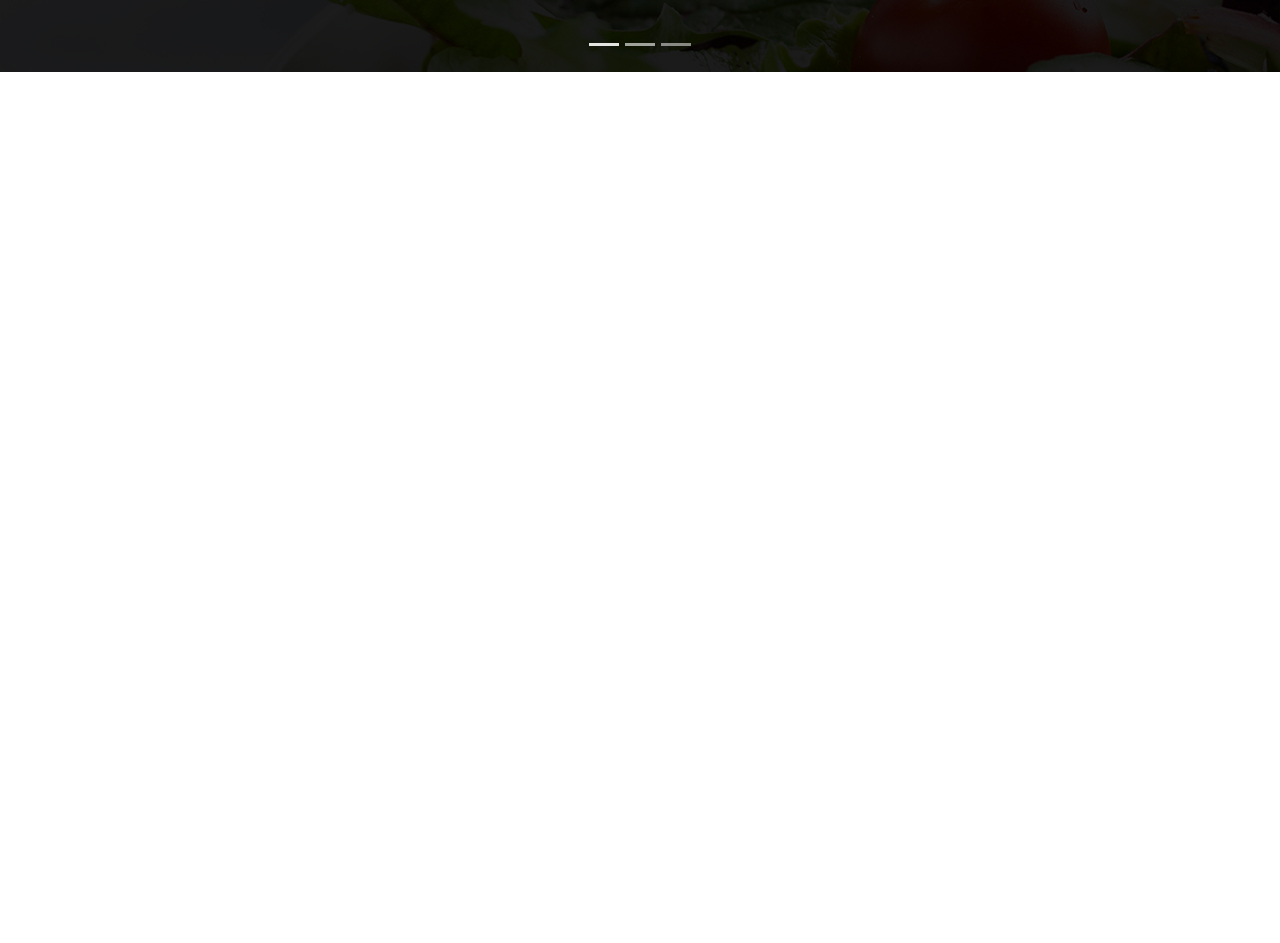
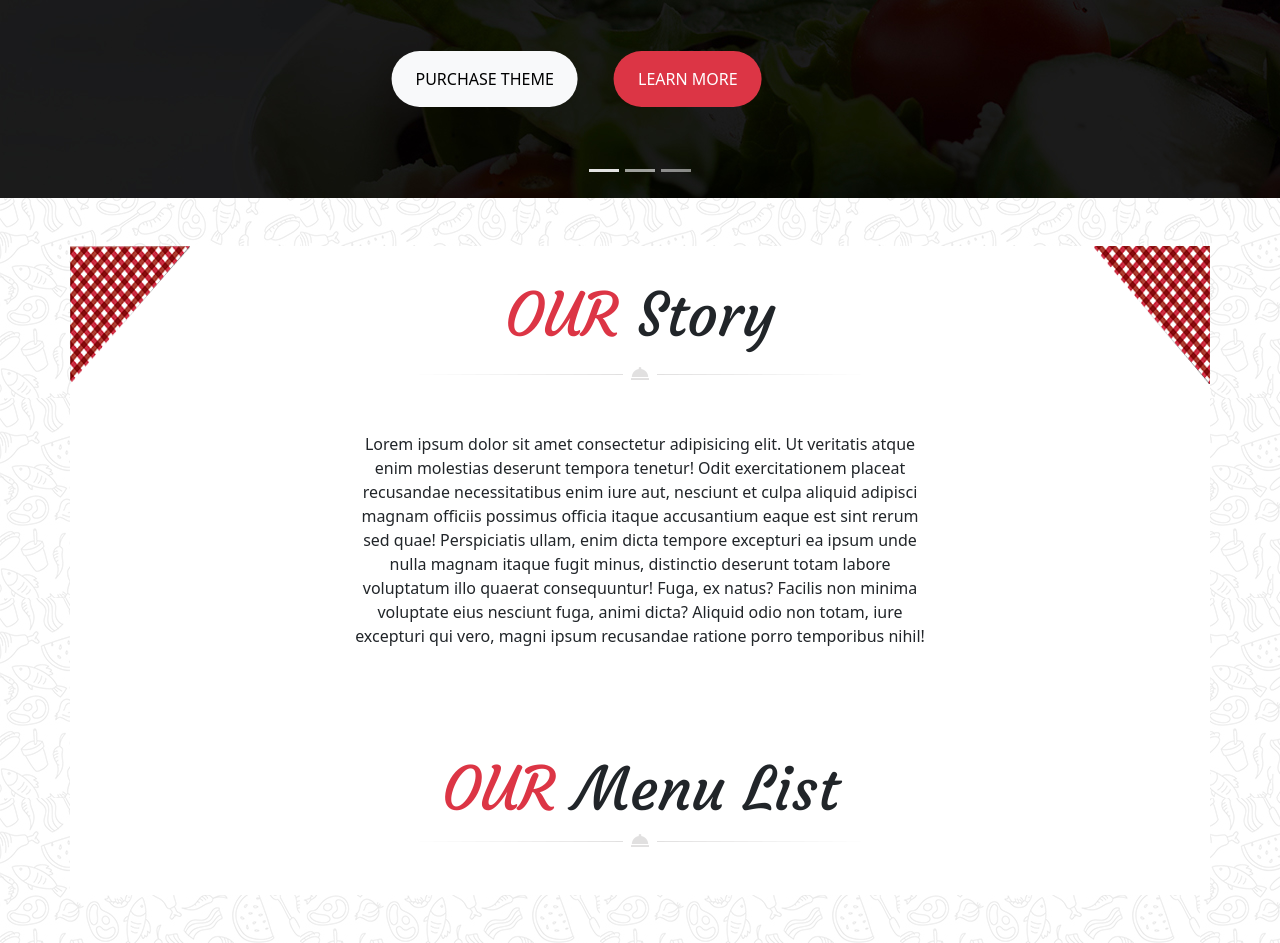
Before and after one commit to Hndrckx/git_bootstrap_les_chefs, a website: page index.html in a window 1280 px wide. Shown: the part 608-1551 px from the top of the page. Before the commit the page ends 800 px from the top, so only its background shows below. Drawn offline with nearby package versions, Linux system fonts and the light colour scheme.

Commit message:
working_menu_save

```diff
--- a/index.html
+++ b/index.html
@@ -10,105 +10,160 @@
 </head>
 
 <body>
+    <!--Header Start-->
     <header>
         <div class="bg_header" style="background-image: url(./public/img/banner1.jpg);">
+            <!--Navbar Start-->
             <nav class="navbar navbar-expand-lg navbar-light bg-transparent">
                 <div class="container-fluid">
-                    <button class="navbar-toggler" type="button" data-bs-target="#navbarSupportedContent" aria-controls="navbarSupportedContent" aria-expanded="false" aria-label="Toggle navigation"><span class="navbar-toggler-icon"></span></button>
+                    <button class="navbar-toggler" type="button" data-bs-target="#navbarSupportedContent"
+                        aria-controls="navbarSupportedContent" aria-expanded="false"
+                        aria-label="Toggle navigation"><span class="navbar-toggler-icon"></span></button>
                     <div class="collapse navbar-collapse justify-content-around m-5" id="navbarSupportedContent">
                         <div class="nav1 ps-4">
                             <ul class="navbar-nav me-auto mb-2 mb-lg-0 border-top border-bottom border-white">
                                 <li class="nav-item p-2">
-                                <a class="nav-link active text-light px-4" aria-current="page" href="#">HOME</a></li>
+                                    <a class="nav-link active text-light px-4" aria-current="page" href="#">HOME</a>
+                                </li>
                                 <li class="nav-item p-2">
-                                <a class="nav-link active text-light px-4" aria-current="page" href="#">ABOUT US</a></li>
+                                    <a class="nav-link active text-light px-4" aria-current="page" href="#">ABOUT US</a>
+                                </li>
                                 <li class="nav-item p-2">
-                                <a class="nav-link active text-light px-4" aria-current="page" href="#">MENU LIST</a></li>
+                                    <a class="nav-link active text-light px-4" aria-current="page" href="#">MENU
+                                        LIST</a></li>
                                 <li class="nav-item p-2">
-                                <a class="nav-link active text-light px-4" aria-current="page" href="#">TEAM</a></li>
+                                    <a class="nav-link active text-light px-4" aria-current="page" href="#">TEAM</a>
+                                </li>
                             </ul>
                         </div>
                         <img src="./public/img/logo.png" class="pb-5">
                         <div class="nav1 pe-4">
                             <ul class="navbar-nav me-auto mb-2 mb-lg-0 border-top border-bottom border-white">
                                 <li class="nav-item p-2">
-                                <a class="nav-link active text-light px-4" aria-current="page" href="#">RESERVATION</a></li>
+                                    <a class="nav-link active text-light px-4" aria-current="page"
+                                        href="#">RESERVATION</a></li>
                                 <li class="nav-item p-2">
-                                <a class="nav-link active text-light px-4" aria-current="page" href="#">BLOG</a></li>
+                                    <a class="nav-link active text-light px-4" aria-current="page" href="#">BLOG</a>
+                                </li>
                                 <li class="nav-item p-2">
-                                <a class="nav-link active text-light px-4" aria-current="page" href="#">TESTIMONIALS</a></li>
+                                    <a class="nav-link active text-light px-4" aria-current="page"
+                                        href="#">TESTIMONIALS</a></li>
                                 <li class="nav-item p-2">
-                                <a class="nav-link active text-light px-4" aria-current="page" href="#">CONTACT US</a></li>
+                                    <a class="nav-link active text-light px-4" aria-current="page" href="#">CONTACT
+                                        US</a></li>
                             </ul>
                         </div>
                     </div>
                 </div>
             </nav>
+            <!--Navbar End-->
+            <!--Carousel Start-->
             <div class="head_carousel">
                 <div id="carouselExampleIndicators" class="carousel slide indic_size" data-bs-ride="carousel">
                     <div class="carousel-indicators">
                         <button type="button" data-bs-target="#carouselExampleIndicators" data-bs-slide-to="0"
-                        class="active" aria-current="true" aria-label="Slide 1"></button>
+                            class="active rounded" aria-current="true" aria-label="Slide 1"></button>
                         <button type="button" data-bs-target="#carouselExampleIndicators" data-bs-slide-to="1"
-                        aria-label="Slide 2"></button>
+                            class="rounded" aria-label="Slide 2"></button>
                         <button type="button" data-bs-target="#carouselExampleIndicators" data-bs-slide-to="2"
-                        aria-label="Slide 3"></button>
+                            class="rounded" aria-label="Slide 3"></button>
                     </div>
                     <div class="carousel-inner">
                         <div class="carousel-item active text-center">
                             <h1 class="carousel_txt text-light courgette">
-                            <span class="fs-1">Whatever your </span>OCCASION,<br/>
-                            <span class="text-danger">TASTE</span> MAKES <span class="fs-1">it one<br/>
+                                <span class="fs-1">Whatever your </span>OCCASION,<br />
+                                <span class="text-danger">TASTE</span> MAKES <span class="fs-1">it one<br />
                                     to</span> REMEMBER</h1>
                             <div class="mt-5">
                                 <button type="button" class="carousel_btn btn-light m-3 rounded-pill border-0 px-4 p-3">
                                     PURCHASE THEME
                                 </button>
-                                <button type="button" class="carousel_btn btn-danger m-3 rounded-pill border-0 px-4 p-3">
+                                <button type="button"
+                                    class="carousel_btn btn-danger m-3 rounded-pill border-0 px-4 p-3">
                                     LEARN MORE
                                 </button>
                             </div>
                         </div>
                         <div class="carousel-item text-center">
                             <h1 class="carousel_txt text-light courgette">
-                            <span class="fs-1">Whatever your </span>OCCASION,<br/>
-                            <span class="text-danger">TASTE</span> MAKES <span class="fs-1">it one<br/>
+                                <span class="fs-1">Whatever your </span>OCCASION,<br />
+                                <span class="text-danger">TASTE</span> MAKES <span class="fs-1">it one<br />
                                     to</span> REMEMBER</h1>
                             <div class="mt-5">
                                 <button type="button" class="carousel_btn btn-light m-3 rounded-pill border-0 px-4 p-3">
                                     PURCHASE THEME
                                 </button>
-                                <button type="button" class="carousel_btn btn-danger m-3 rounded-pill border-0 px-4 p-3">
+                                <button type="button"
+                                    class="carousel_btn btn-danger m-3 rounded-pill border-0 px-4 p-3">
                                     LEARN MORE
                                 </button>
                             </div>
                         </div>
                         <div class="carousel-item text-center">
                             <h1 class="carousel_txt text-light courgette">
-                            <span class="fs-1">Whatever your </span>OCCASION,<br/>
-                            <span class="text-danger">TASTE</span> MAKES <span class="fs-1">it one<br/>
+                                <span class="fs-1">Whatever your </span>OCCASION,<br />
+                                <span class="text-danger">TASTE</span> MAKES <span class="fs-1">it one<br />
                                     to</span> REMEMBER</h1>
                             <div class="mt-5">
                                 <button type="button" class="carousel_btn btn-light m-3 rounded-pill border-0 px-4 p-3">
                                     PURCHASE THEME
                                 </button>
-                                <button type="button" class="carousel_btn btn-danger m-3 rounded-pill border-0 px-4 p-3">
+                                <button type="button"
+                                    class="carousel_btn btn-danger m-3 rounded-pill border-0 px-4 p-3">
                                     PURCHASE THEME
                                 </button>
                             </div>
                         </div>
                     </div>
-
                 </div>
+                <!--Carousel End-->
             </div>
         </div>
     </header>
+    <!--Header End-->
     <main>
-        <section class="content_one">
-            <div class="bg_content_one" style="background-image: url(./public/img/main_bg.jpg);">
-
+        <!--Section : Story & Menu -->
+        <!--Story Start-->
+        <section class="content_one_menu">
+            <div class="bg_content_one pt-5 pb-5" style="background-image: url(./public/img/main_bg.jpg);">
+                <div class="container content_white_page  bg-white p-0">
+                    <div class="d-flex justify-content-between">
+                        <img src="./public/img/box-left-top.png">
+                        <div>
+                            <p class="title_menu courgette offset-3 text-center pt-4">
+                                <span class="text-danger">OUR</span> Story</p>
+                            <img src="./public/img/decoration_line.png">
+                        </div>
+                        <img src="./public/img/box-right-top.png">
+                    </div>
+                    <div class="text_menu d-flex justify-content-center pt-5 pb-5">
+                        <p class="text-center w-50">Lorem ipsum dolor sit amet consectetur adipisicing elit. Ut
+                            veritatis
+                            atque enim molestias deserunt tempora tenetur! Odit exercitationem placeat recusandae
+                            necessitatibus enim iure aut, nesciunt et culpa aliquid adipisci magnam officiis possimus
+                            officia itaque accusantium eaque est sint rerum sed quae! Perspiciatis ullam, enim dicta
+                            tempore
+                            excepturi ea ipsum unde nulla magnam itaque fugit minus, distinctio deserunt totam labore
+                            voluptatum illo quaerat consequuntur! Fuga, ex natus? Facilis non minima voluptate eius
+                            nesciunt
+                            fuga, animi dicta? Aliquid odio non totam, iure excepturi qui vero, magni ipsum recusandae
+                            ratione porro temporibus nihil!
+                        </p>
+                    </div>
+                    <!--Story End-->
+                    <!--Menu Start-->
+                    <div class="pt-2 pb-5">
+                        <p class="title_menu courgette offset-3 text-center pt-4">
+                            <span class="text-danger">OUR</span> Menu List</p>
+                        <div class="d-flex justify-content-center">
+                            <img src="./public/img/decoration_line.png">
+                        </div>
+                    </div>
+                    <!--Menu End-->
+                </div>
             </div>
         </section>
+
     </main>
 
     <script src="./node_modules/bootstrap/dist/js/bootstrap.js"></script>
--- a/src/sass/module/_carousel.sass
+++ b/src/sass/module/_carousel.sass
@@ -1,2 +1,5 @@
 .indic_size
     padding: 75px
+
+.carousel_txt
+    font-size: 75px
--- a/src/sass/module/_content.sass
+++ b/src/sass/module/_content.sass
@@ -0,0 +1,6 @@
+.content_white_page
+
+
+.title_menu
+    font-size: 60px
+    margin: 0
```
Also changed, not shown: public/css/app.css, 1 other file. Lines whose indentation alone changed are shown as unchanged.
